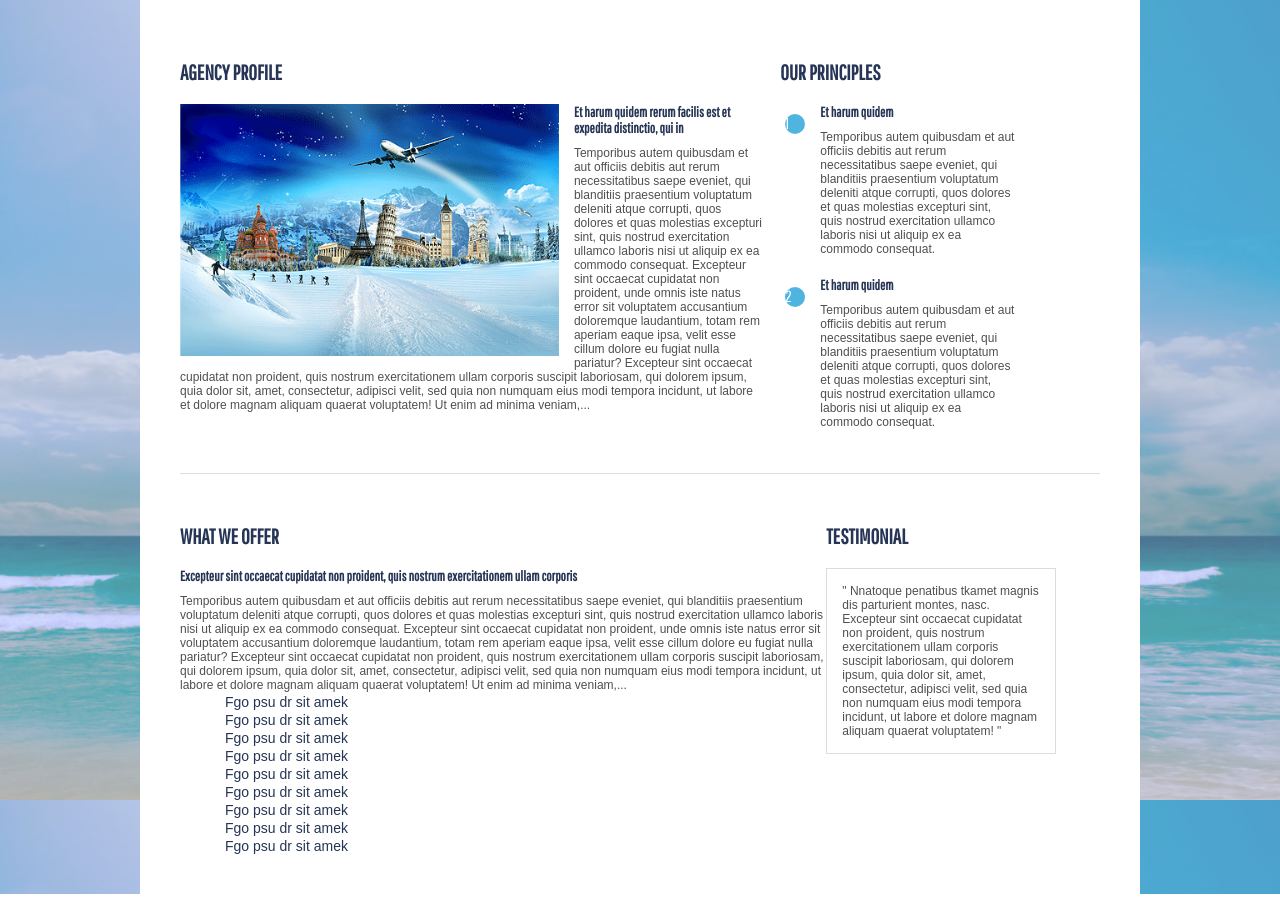
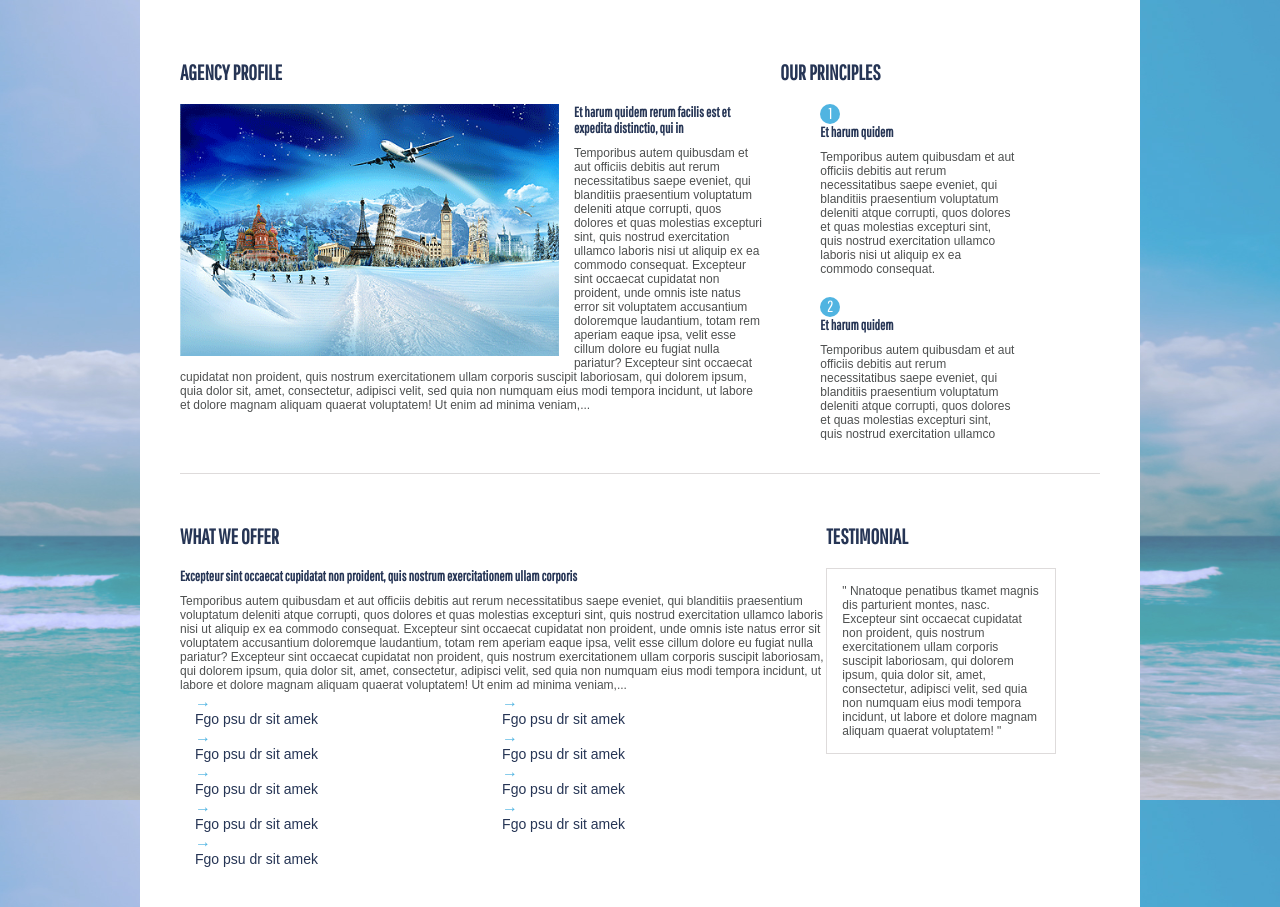
Before and after one commit to eugeniagorlacheva/fe-core-hw, a plain HTML site: page module-4/index.html in a window 1280 px wide. Drawn offline with Linux system fonts and the light colour scheme.

Commit message:
bullets1

```diff
--- a/module-4/css/style.css
+++ b/module-4/css/style.css
@@ -96,7 +96,7 @@ ol, ul {
 
 ul li {
   width: 45%;
-  margin-left: 45px;
+  margin-left: 15px;
   display: inline-block;
 }
 
@@ -107,7 +107,6 @@ ol {
 
 ol li {
   margin: 20px 40px;
-  position: relative;
   border-bottom: 1px solid #fff;
   counter-increment: item;
 }
@@ -116,14 +115,14 @@ ol li {
 ol li:before {
   content: counter(item);
   margin-right: 40px;
+  display: inline-block;
   width: 20px;
   height: 20px;
-  position: absolute;
   background-color: #50B4E1;
   top: 10px;
   border-radius: 10px;
-  left: -35px;
   color: #fff;
+  text-align: center;
 }
 
 
@@ -141,9 +140,9 @@ ol li:before {
 ul li::before {
   content: "→";
   color: #50B4E1;
-  position: absolute;
-  left: -35px;
 }
+
+
 .testimonial {
   width: 25%;
   display: inline-block;
```
